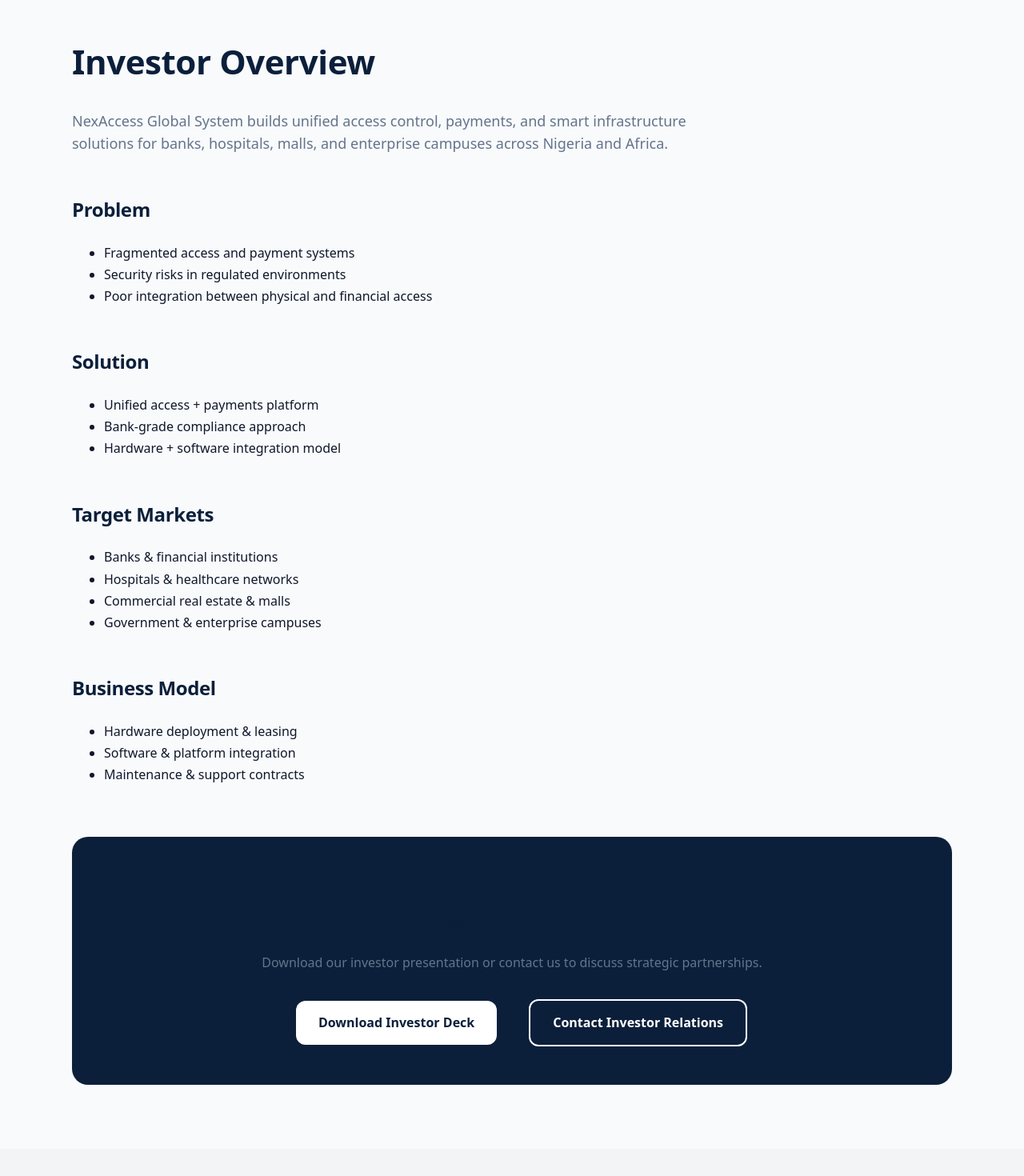
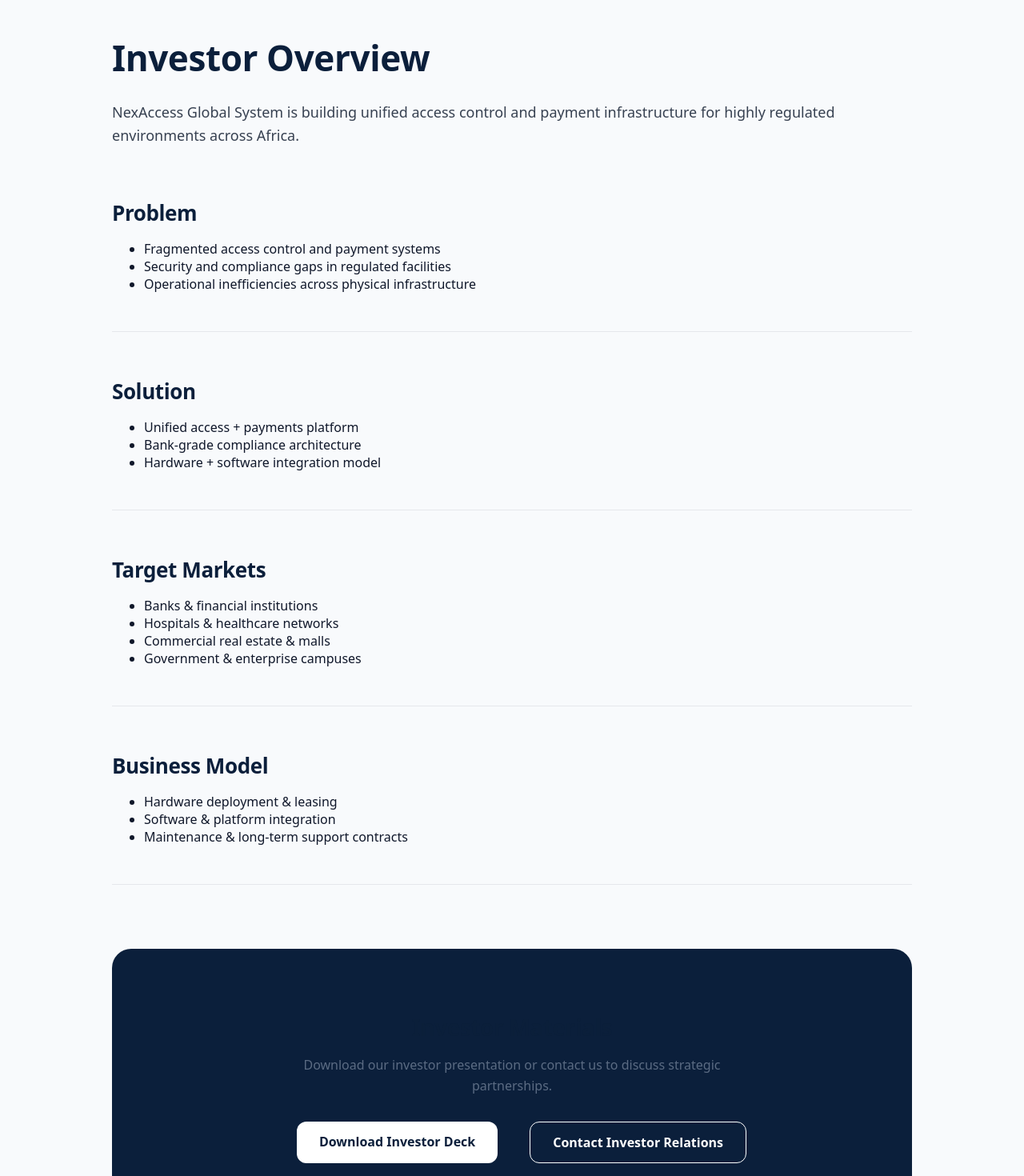
Before and after one commit to nwagwuemmanuel200-bit/nexaccess-website, a Next.js app: page /investors in a window 1280 px wide. Shown: the part 160-1630 px from the top of the page at 80% size. Built offline with nearby package versions, Linux system fonts and the light colour scheme.

Commit message:
Update page.js

```diff
--- a/app/investors/page.js
+++ b/app/investors/page.js
@@ -1,128 +1,149 @@
 export const metadata = {
-  title: "Investor Overview | NexAccess Global System",
-  description: "Investor and partner overview of NexAccess Global System",
+  title: "Investors | NexAccess Global System",
+  description:
+    "Investor and partner overview of NexAccess Global System.",
+};
+
+const BRAND = {
+  blueDark: "#0B1F3B",
+  gold: "#C9A24D",
 };
 
 export default function InvestorsPage() {
   return (
-    <main
-      style={{
-        maxWidth: "1100px",
-        margin: "0 auto",
-        padding: "80px 24px",
-        fontFamily: "system-ui, -apple-system, BlinkMacSystemFont",
-        lineHeight: 1.7,
-      }}
-    >
+    <main style={{ maxWidth: "1000px", margin: "0 auto", padding: "80px 20px" }}>
       {/* TITLE */}
-      <h1 style={{ fontSize: "42px", marginBottom: "24px", color: "#0B1F3B" }}>
+      <h1 style={{ fontSize: "44px", color: BRAND.blueDark, marginBottom: "24px" }}>
         Investor Overview
       </h1>
 
-      {/* INTRO */}
-      <p style={{ fontSize: "18px", maxWidth: "800px", marginBottom: "48px" }}>
-        NexAccess Global System builds unified access control, payments, and smart
-        infrastructure solutions for banks, hospitals, malls, and enterprise
-        campuses across Nigeria and Africa.
+      <p style={{ fontSize: "18px", color: "#374151", marginBottom: "64px" }}>
+        NexAccess Global System is building unified access control and payment
+        infrastructure for highly regulated environments across Africa.
       </p>
 
       {/* PROBLEM */}
-      <section style={{ marginBottom: "48px" }}>
-        <h2>Problem</h2>
+      <Section title="Problem">
         <ul>
-          <li>Fragmented access and payment systems</li>
-          <li>Security risks in regulated environments</li>
-          <li>Poor integration between physical and financial access</li>
+          <li>Fragmented access control and payment systems</li>
+          <li>Security and compliance gaps in regulated facilities</li>
+          <li>Operational inefficiencies across physical infrastructure</li>
         </ul>
-      </section>
+      </Section>
 
       {/* SOLUTION */}
-      <section style={{ marginBottom: "48px" }}>
-        <h2>Solution</h2>
+      <Section title="Solution">
         <ul>
           <li>Unified access + payments platform</li>
-          <li>Bank-grade compliance approach</li>
+          <li>Bank-grade compliance architecture</li>
           <li>Hardware + software integration model</li>
         </ul>
-      </section>
+      </Section>
 
       {/* TARGET MARKETS */}
-      <section style={{ marginBottom: "48px" }}>
-        <h2>Target Markets</h2>
+      <Section title="Target Markets">
         <ul>
           <li>Banks & financial institutions</li>
           <li>Hospitals & healthcare networks</li>
           <li>Commercial real estate & malls</li>
           <li>Government & enterprise campuses</li>
         </ul>
-      </section>
+      </Section>
 
       {/* BUSINESS MODEL */}
-      <section style={{ marginBottom: "48px" }}>
-        <h2>Business Model</h2>
+      <Section title="Business Model">
         <ul>
           <li>Hardware deployment & leasing</li>
           <li>Software & platform integration</li>
-          <li>Maintenance & support contracts</li>
+          <li>Maintenance & long-term support contracts</li>
         </ul>
-      </section>
+      </Section>
 
       {/* CTA */}
       <section
         style={{
-          marginTop: "64px",
-          padding: "48px",
-          background: "#0B1F3B",
-          borderRadius: "20px",
+          marginTop: "80px",
+          padding: "56px 32px",
+          background: BRAND.blueDark,
+          borderRadius: "24px",
+          color: "white",
           textAlign: "center",
-          color: "white",
         }}
       >
-        <h2 style={{ fontSize: "32px", marginBottom: "16px" }}>
+        <h2 style={{ fontSize: "28px", marginBottom: "16px" }}>
           Investor Materials
         </h2>
 
-        <p style={{ maxWidth: "700px", margin: "0 auto 32px" }}>
+        <p style={{ maxWidth: "600px", margin: "0 auto 32px", opacity: 0.9 }}>
           Download our investor presentation or contact us to discuss strategic
           partnerships.
         </p>
 
-        {/* DOWNLOAD BUTTON */}
+        <div style={{ display: "flex", justifyContent: "center", gap: "16px" }}>
           <a
             href="/investor-deck.pdf"
             target="_blank"
             rel="noopener noreferrer"
-          style={{
-            display: "inline-block",
-            background: "white",
-            color: "#0B1F3B",
-            padding: "14px 28px",
-            borderRadius: "12px",
-            fontWeight: 600,
-            textDecoration: "none",
-            marginRight: "16px",
-          }}
+            style={primaryButton}
           >
             Download Investor Deck
           </a>
 
-        {/* CONTACT BUTTON */}
-        <a
-          href="/contact"
+          <a href="/contact" style={outlineButton}>
+            Contact Investor Relations
+          </a>
+        </div>
+      </section>
+
+      <footer
         style={{
-            display: "inline-block",
-            background: "transparent",
+          marginTop: "80px",
+          textAlign: "center",
+          fontSize: "14px",
+          color: "#6B7280",
+        }}
+      >
+        © 2026 NexAccess Global System
+      </footer>
+    </main>
+  );
+}
+
+/* ---------- COMPONENTS ---------- */
+
+function Section({ title, children }) {
+  return (
+    <section
+      style={{
+        marginBottom: "56px",
+        paddingBottom: "32px",
+        borderBottom: "1px solid #E5E7EB",
+      }}
+    >
+      <h2 style={{ fontSize: "26px", color: "#0B1F3B", marginBottom: "16px" }}>
+        {title}
+      </h2>
+      {children}
+    </section>
+  );
+}
+
+/* ---------- STYLES ---------- */
+
+const primaryButton = {
+  background: "white",
+  color: BRAND.blueDark,
+  padding: "14px 28px",
+  borderRadius: "12px",
+  textDecoration: "none",
+  fontWeight: 600,
+};
+
+const outlineButton = {
+  border: "1px solid white",
   color: "white",
   padding: "14px 28px",
   borderRadius: "12px",
+  textDecoration: "none",
   fontWeight: 600,
-            textDecoration: "none",
-            border: "2px solid white",
-          }}
-        >
-          Contact Investor Relations
-        </a>
-      </section>
-    </main>
-  );
-}
+};
```
Lines whose indentation alone changed are shown as unchanged.
